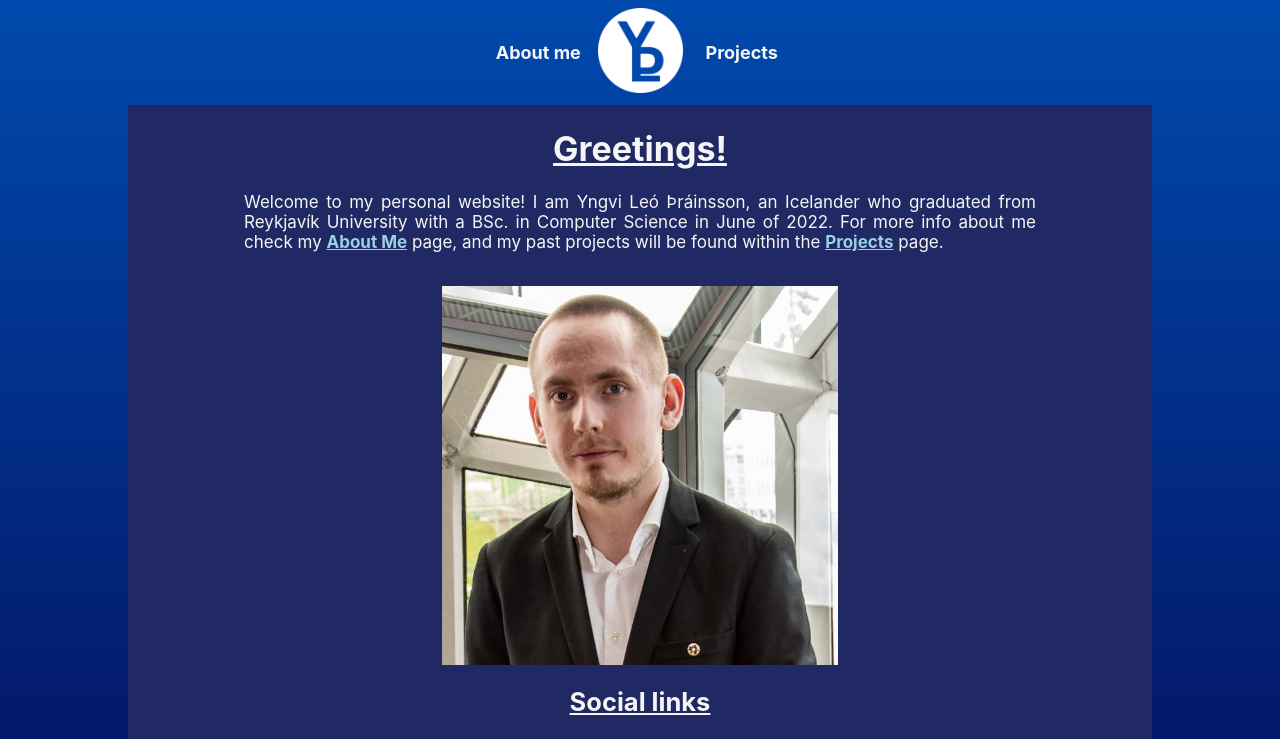
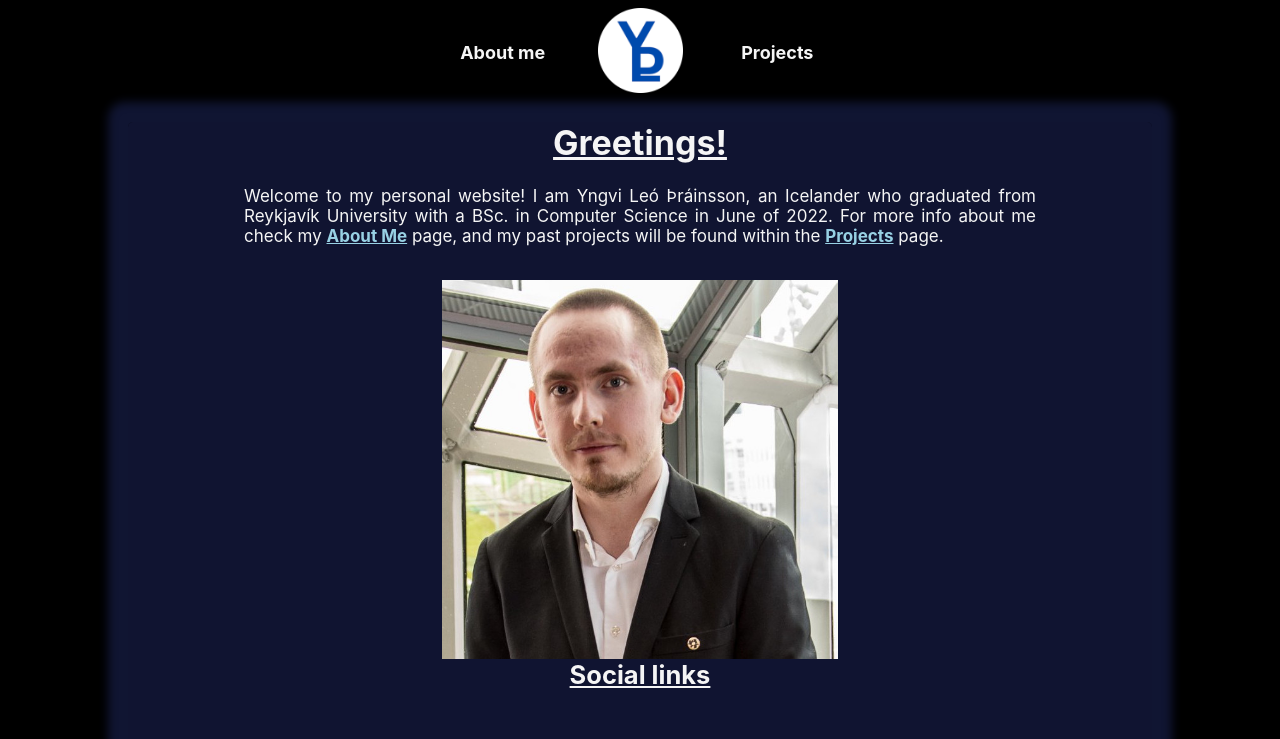
Before and after one commit to DonNinja/ylth, a React (Create React App) app: page / in a window 1280 px wide. Shown: the top 739 px of the page. Built offline with nearby package versions, Linux system fonts and the light colour scheme.

Commit message:
Redesign

```diff
--- a/src/components/about.tsx
+++ b/src/components/about.tsx
@@ -18,14 +18,14 @@ function Study(
 					{title}
 				</a>
 			</h3>
+
 			<div className="aboutSchool">
-        <div
-          dangerouslySetInnerHTML={{ __html: description }}
-          className="schoolStory"
-        />
-        <img src={image} alt={imageDescription} className="schoolDiploma" />
+				<div className="schoolDiploma">
+					<img src={image} alt={imageDescription} />
+					<p className="studyGrade">Average grade: {average}/10</p>
 				</div>
-      <p className="studyGrade">Average grade: {average}/10</p>
+				<div dangerouslySetInnerHTML={{ __html: description }} className="schoolStory" />
+			</div>
 		</div>
 	);
 }
@@ -38,30 +38,25 @@ const About = () => {
 			<div className="aboutContent">
 				<div>
 					<p>
-              As I said on the main page, my name is Yngvi Leó Þráinsson, and
-              I'm a programmer. I have been interested in programming since I
-              started playing video games when I was in kindergarten, as that
-              was my introduction to using computers. I've always been
-              interested in knowing how the programs I have been using work
-              behind the scenes to allow us to make life easier when doing tasks
-              that don't require too much thought. I also experience a lot of
-              happiness when I think of the people that I have helped with
-              either configuring their workspaces, or by developing programs or
-              extensions, increase their enjoyment when working with computers.
+						As I said on the main page, my name is Yngvi Leó Þráinsson, and I'm a
+						programmer. I have been interested in programming since I started playing
+						video games when I was in kindergarten, as that was my introduction to using
+						computers. I've always been interested in knowing how the programs I have
+						been using work behind the scenes to allow us to make life easier when doing
+						tasks that don't require too much thought. I also experience a lot of
+						happiness when I think of the people that I have helped with either
+						configuring their workspaces, or by developing programs or extensions,
+						increase their enjoyment when working with computers.
 					</p>
 					<p>
-              I have worked on a variety of different projects, though most done
-              during my tenures at university and high school. A lot of my
-              projects can be found on my{" "}
-              <a
-                href="https://github.com/DonNinja"
-                target="_blank"
-                rel="noreferrer"
-              >
+						I have worked on a variety of different projects, though most done during my
+						tenures at university and high school. A lot of my projects can be found on
+						my{" "}
+						<a href="https://github.com/DonNinja" target="_blank" rel="noreferrer">
 							GitHub
 						</a>
-              , although quite a few have either never left my computer or need
-              to be private for security reasons.
+						, although quite a few have either never left my computer or need to be
+						private for security reasons.
 					</p>
 				</div>
 
@@ -70,7 +65,8 @@ const About = () => {
 				</h2>
 				{Study(
 					"Reykjavík University",
-            `I started studying in Reykjavík University in August of 2019, and quickly found that I may have had a bit more preparation than some of my peers, at least regarding formal education. I quickly discovered however that the studies would move fast and others would be caught up in no time. `,
+					`<p>I started studying in Reykjavík University in August of 2019, and quickly found that I may have had a bit more preparation than some of my peers, at least regarding formal education. I quickly discovered however that the studies would move fast and others would be caught up in no time.</p>
+			        <p>I found the studies in Reykjavík University to be very interesting, and the projects that were given were always fun and brain stimulating challenges. I always tried the absolute hardest I could to finish each project with satisfactory results. The teams I worked within always had good comradery between every team member, and I took the role of team captain upon myself multiple times when it was needed.</p>`,
 					HR_Diploma,
 					"My diploma from Reykjavík University",
 					7.98,
@@ -78,9 +74,9 @@ const About = () => {
 				)}
 				{Study(
 					"Tækniskólinn",
-            `I started my programming studies at Tækniskólinn, starting at their Computer Science classes in the spring of 2016. I decided quite early on in my life that I wanted to learn how to program and how programs, and computers in general, work to help us to solve the problems we face.
-                        <br />
-                        During my studies I was a dilligent student and always turned in my projects on time and almost always with satisfying results (Can't win 'em all, sadly).`,
+					`<p>I started my programming studies at Tækniskólinn, starting at their Computer Science classes in the spring of 2016. I decided quite early on in my life that I wanted to learn how to program and how programs, and computers in general, work to help us to solve the problems we face.</p>
+                    <p>During my studies I was a dilligent student and always turned in my projects on time and almost always with satisfying results (Can't win 'em all, sadly).</p>`,
+
 					TSchool_Diploma,
 					"My diploma from Tækniskólinn",
 					8.11,
--- a/src/styles/App.css
+++ b/src/styles/App.css
@@ -3,15 +3,16 @@
 	--linkHoverColour: rgba(10, 0, 151, .7);
 	--navLinkColour: whitesmoke;
 	/* --backgroundColour: rgb(40, 42, 54); */
-	--backgroundColour: linear-gradient(0deg, rgb(5, 0, 73) 0%, rgb(5, 0, 73) 8%, rgb(0, 74, 173) 100%);
-	--containerColour: rgb(32, 41, 99);
+	--backgroundColour: rgba(0, 0, 0, 1);
+	/* linear-gradient(0deg, rgb(5, 0, 73) 0%, rgb(9, 0, 137) 50%, rgb(0, 88, 204) 100%); */
+	--containerColour: rgba(32, 41, 99, 0.5);
 	--aColour: rgb(152, 209, 228);
 	--borderColour: rgb(255, 255, 255);
     --projectColour: rgb(1, 63, 158);
     --headerHeight: 10vh;
     --footerHeight: 0vh;
 
-    /* Calculate the minimum height of the container */
+    /* Calculate the minimum height of the container so that it is flush with the bottom of the screen */
     --containerHeight: calc(100vh - var(--headerHeight) - var(--footerHeight) - 1.5vh);
 }
 
@@ -20,9 +21,8 @@ body {
 }
 
 body {
-	background: rgb(2, 0, 36);
+	/* background: rgba(2, 0, 36, 0.5); */
 	background: var(--backgroundColour);
-	/* background-color: var(--backgroundColour); */
 }
 
 a {
@@ -37,13 +37,16 @@ a {
 	flex-wrap: wrap;
 	width: 60vw;
 	padding: 0 1em;
-	margin: 0 auto;
+	margin: 1em auto;
+	border-radius: 5px;
 	background-color: var(--containerColour);
+	box-shadow: 0 0 10px 20px var(--containerColour);
 }
 
 .title {
 	text-align: center;
 	text-decoration: underline;
+	margin-top: 0;
 }
 
 .pageContainer {
--- a/src/styles/about.css
+++ b/src/styles/about.css
@@ -1,4 +1,8 @@
 .aboutContent {
+    display: block;
+}
+
+.studyObject {
     display: block;
 }
 
@@ -12,20 +16,29 @@
 }
 
 .aboutSchool {
-    display: flex;
+    display: block;
+    /* width: 100%; */
     padding-top: 1rem;
     flex-flow: row;
 }
 
 .schoolStory {
     text-align: justify;
-    flex: 2;
+    text-indent: 2em;
+    /* float: left; */
+    /* flex: 3; */
+    /* max-width: 66%; */
 }
 
 .schoolDiploma {
-    margin-left: 2em;
-    max-width: 45%;
-    flex: 1;
+    margin: 2rem 0 0 2rem;
+    max-width: 15vw;
+    float: right;
+    /* flex: 2; */
+}
+
+.schoolDiploma img {
+    max-width: 100%;
 }
 
 .studyGrade {
--- a/src/styles/header.css
+++ b/src/styles/header.css
@@ -15,13 +15,14 @@
     text-align: center;
     text-decoration: none;
     transition-duration: 500ms;
-    min-width: 8vw;
+    min-width: 164px;
     user-select: none;
     color: var(--navLinkColour);
 }
 
 .navLink:hover {
     background-color: var(--linkHoverColour);
+    box-shadow: 0 0 5px 5px var(--linkHoverColour);
     /* text-decoration: underline; */
 }
 
@@ -30,7 +31,7 @@
 } */
 
 .logo {
-    padding: 1vh;
+    padding: 1vh 1vw;
     min-width: 5vw;
     text-align: center;
 }
--- a/src/styles/projects.css
+++ b/src/styles/projects.css
@@ -6,9 +6,10 @@
 .project {
     background-color: var(--projectColour);
     padding: .5rem 1rem;
-    margin-bottom: .5rem;
+    margin-bottom: 2rem;
     border-radius: 5px;
-    border: 1px solid black;
+    /* border: 1px solid black; */
+    box-shadow: 0 0 5px 5px var(--projectColour);
 }
 
 .project:last-child {
@@ -56,5 +57,6 @@
     .projectLogo {
         min-width: 30%;
         margin-bottom: 1rem;
+        margin: 0 auto 1rem;
     }
 }
```
Lines whose indentation alone changed are shown as unchanged.
